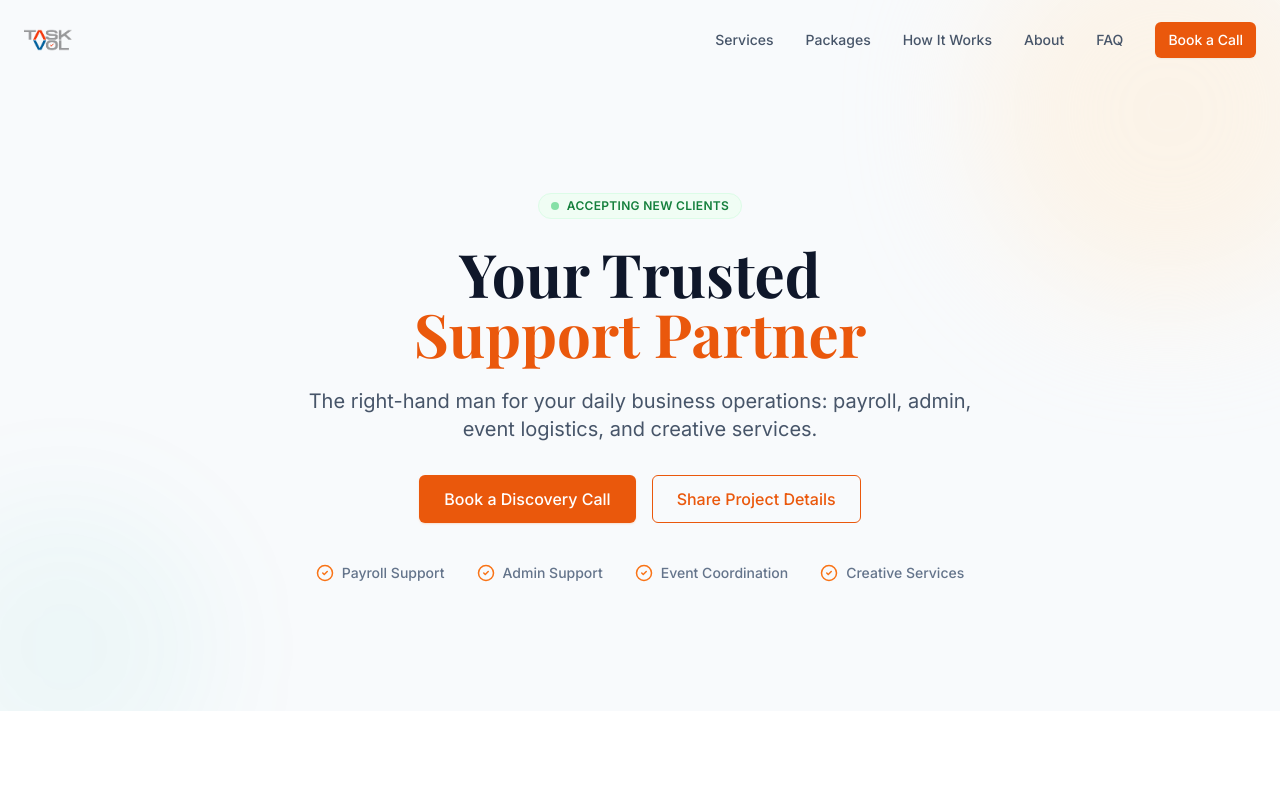
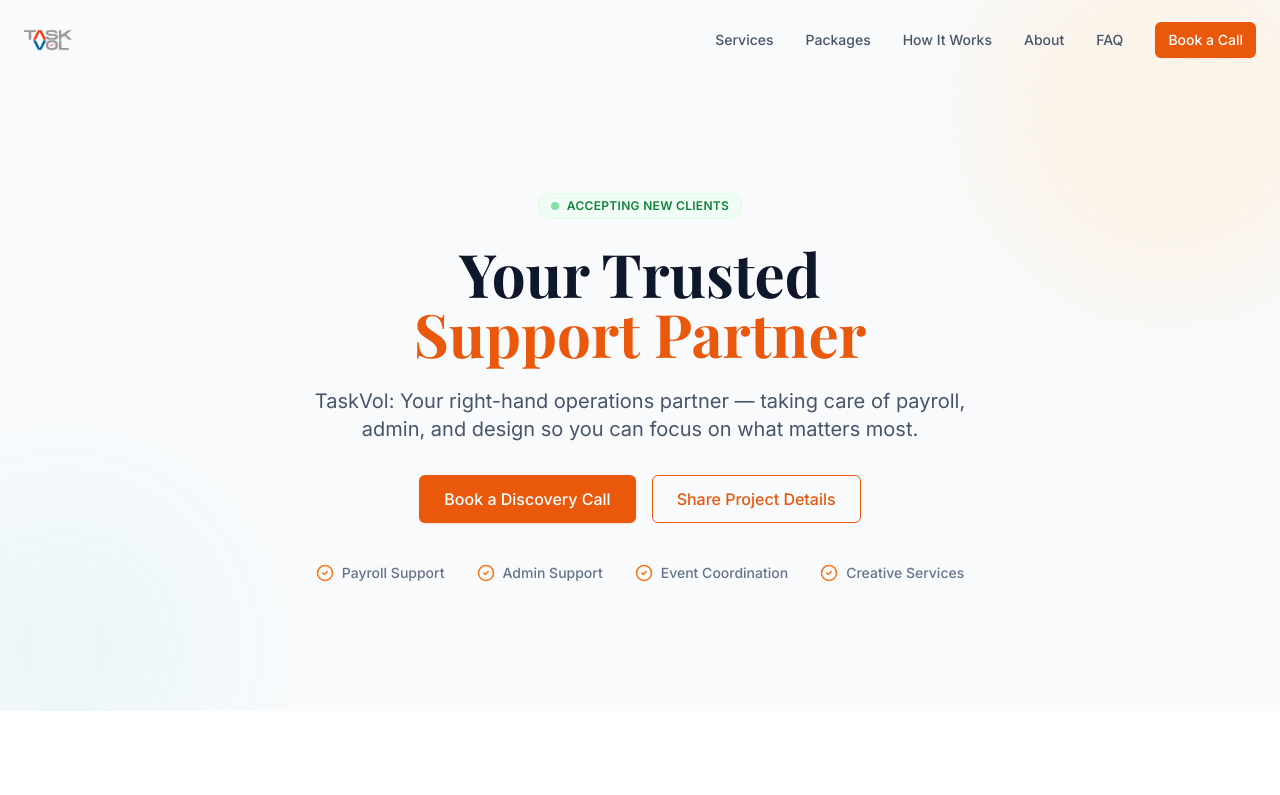
Before and after one commit to assistshavolmorris-ui/TaskVol, a React (Vite) app: page / in a window 1280 px wide. Shown: the top 795 px of the page. Built offline with nearby package versions, Linux system fonts and the light colour scheme.

Commit message:
Updated Hero.tsx

```diff
--- a/components/Hero.tsx
+++ b/components/Hero.tsx
@@ -27,7 +27,7 @@ const Hero: React.FC<HeroProps> = ({ onBookClick, onIntakeClick }) => {
           </h1>
 
           <p className="text-lg md:text-xl text-slate-600 mb-8 leading-relaxed max-w-2xl mx-auto">
-            The right-hand man for your daily business operations: payroll, admin, event logistics, and creative services.
+            TaskVol: Your right-hand operations partner — taking care of payroll, admin, and design so you can focus on what matters most.
           </p>
 
           <div className="flex flex-col sm:flex-row items-center justify-center gap-4 mb-10">
```
